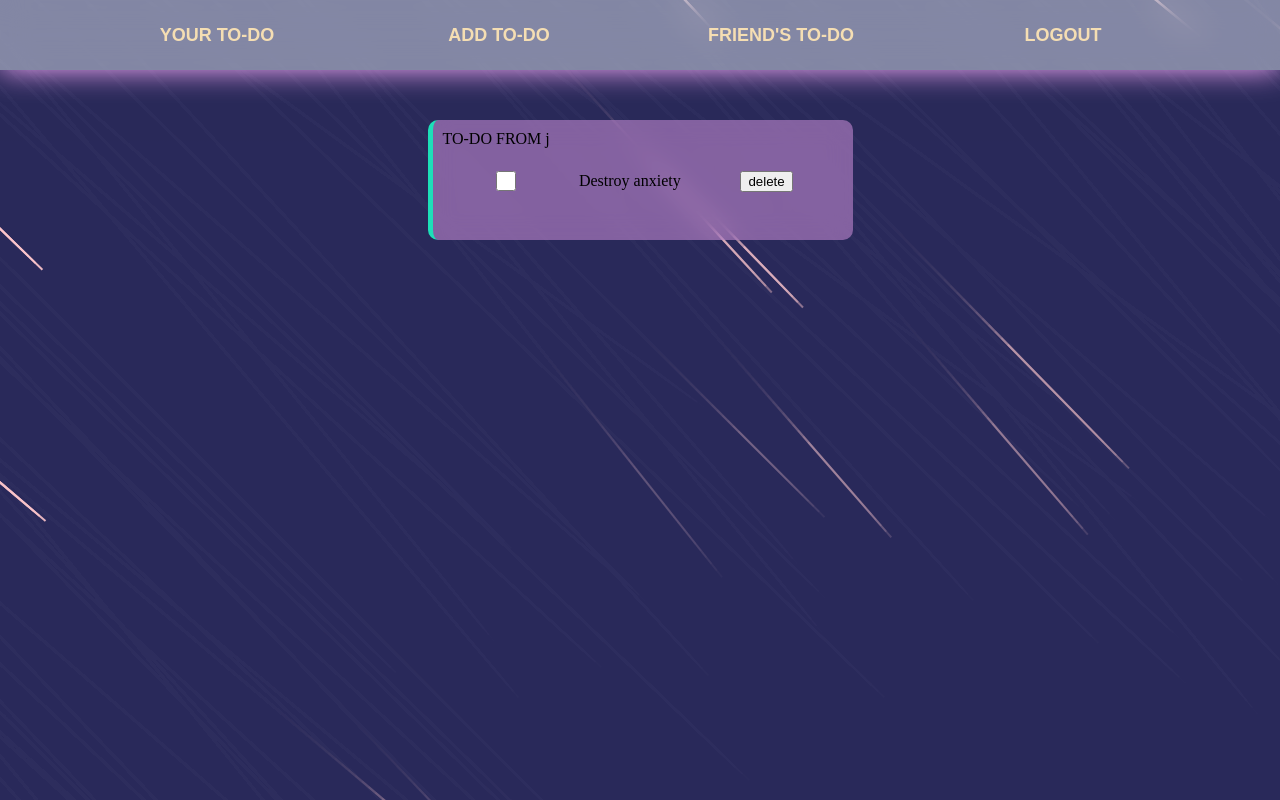
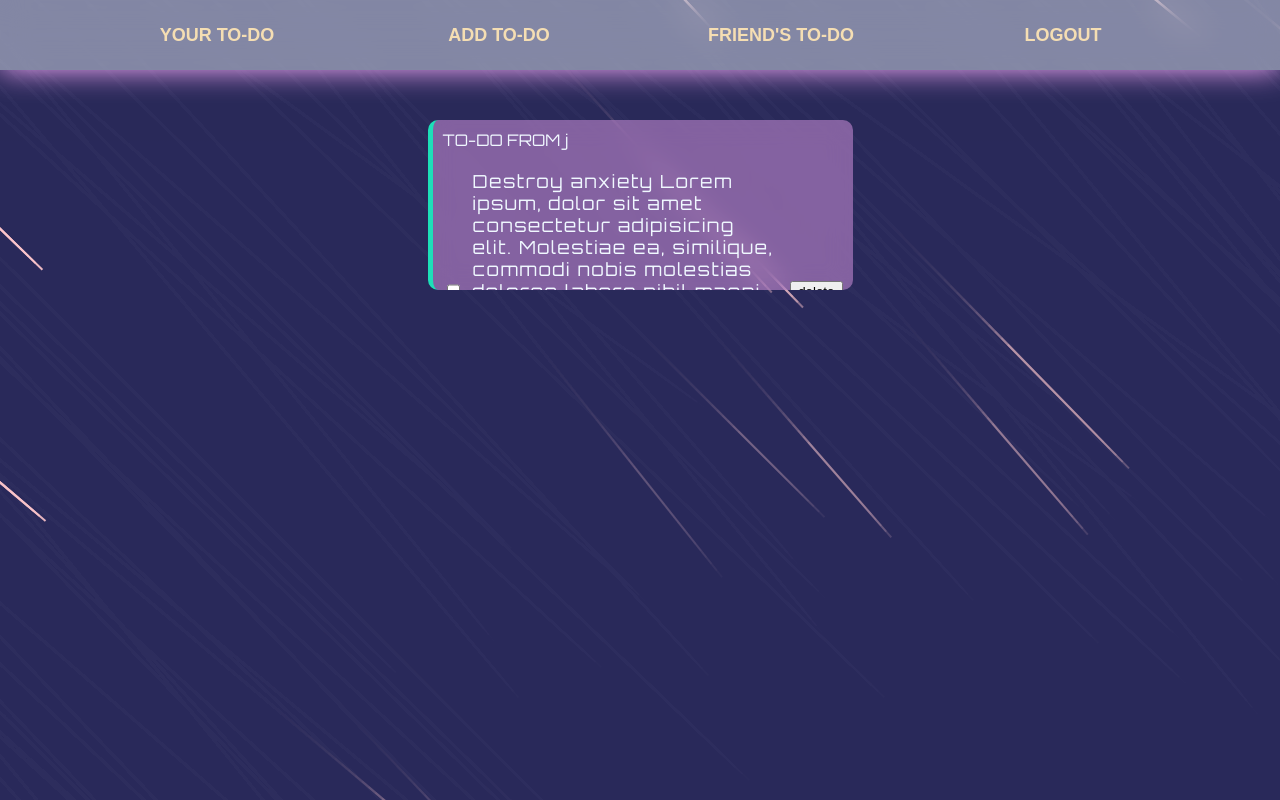
Before and after one commit to abhijeet1592006/todo-list, a Flask app: template templates/homepage.html in a window 1280 px wide. Run offline with Flask 3, Linux system fonts and the light colour scheme; the template is opened without the code that fills it, so the values that code supplies are empty.

Commit message:
finishing touches
ok so aprox 90% frontend is completed now its time for backend

```diff
--- a/templates/homepage.html
+++ b/templates/homepage.html
@@ -91,7 +91,7 @@
     .cardbox{
         display: flex;
         place-content: center;
-        height: 100px;
+        height: 150px;
     }
     .card{
         display: flex;
@@ -104,6 +104,8 @@
         border-radius: 10px;
         flex-direction: column;
         gap: 20px;
+        overflow: scroll;
+        scrollbar-width: none;
 
     }
 
@@ -143,6 +145,17 @@
         gap: 10px;
         align-items: center;
         justify-content: space-evenly;
+      }
+
+      .txt{
+        color: aliceblue;
+        font-size: medium;
+        font-family:orbitron;
+
+      }
+      .txt.w{
+        font-size: large;
+        letter-spacing: 1.5px;
       }
 </style>
 <body>
@@ -189,10 +202,10 @@
             </style>
             <div class="cardbox">
 
-                <div class="card"><div>TO-DO FROM j</div>
+                <div class="card"><div class="txt">TO-DO FROM j</div>
                 <div class="cc">
                     <input type="checkbox" />
-                    <span>Destroy anxiety</span>
+                    <span class="txt w">Destroy anxiety Lorem ipsum, dolor sit amet consectetur adipisicing elit. Molestiae ea, similique, commodi nobis molestias dolores labore nihil magni possimus recusandae dicta minima ipsa eos iusto quo voluptate exercitationem veritatis asperiores?</span>
 
                     <button>delete</button>
                 </div>
```
Also changed, not shown: templates/addtodo.html (+13 -2 lines), templates/friendstodo.html (+13 -2 lines).
